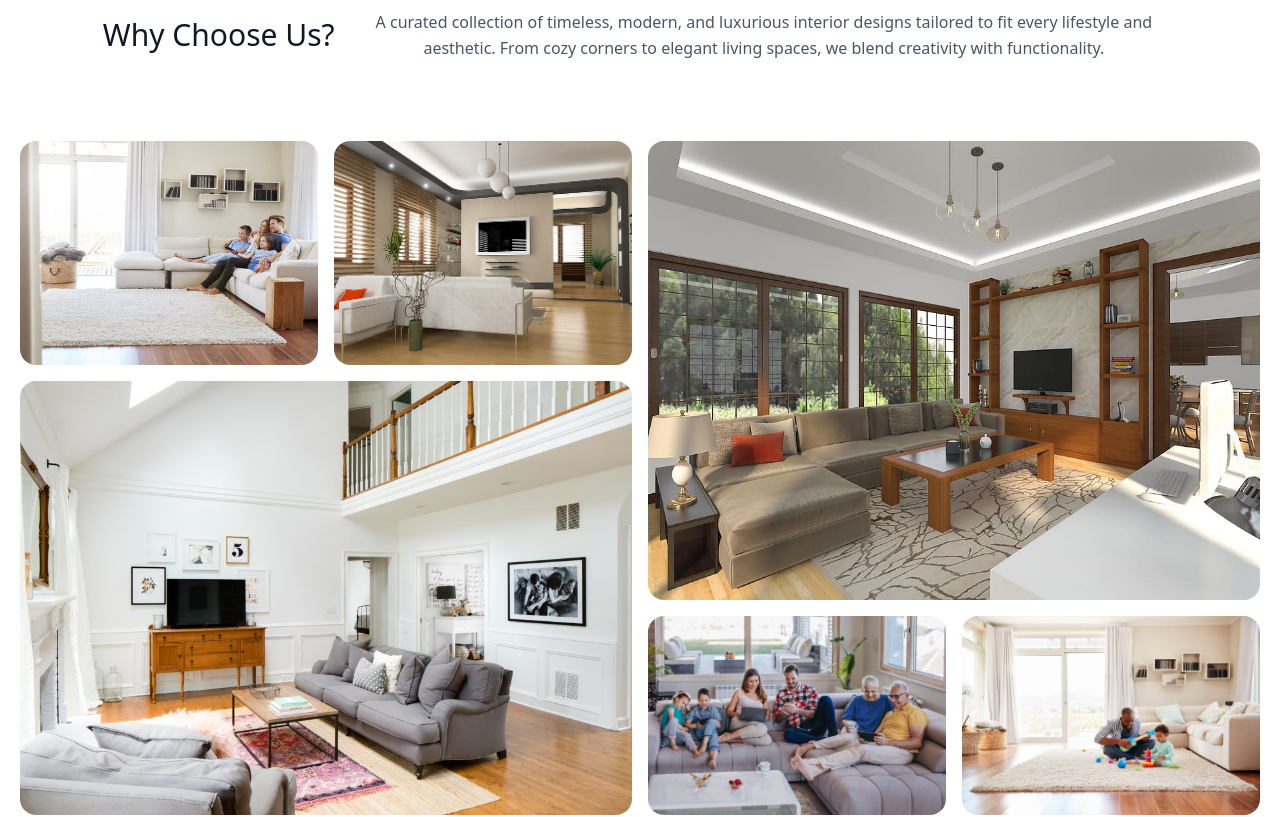
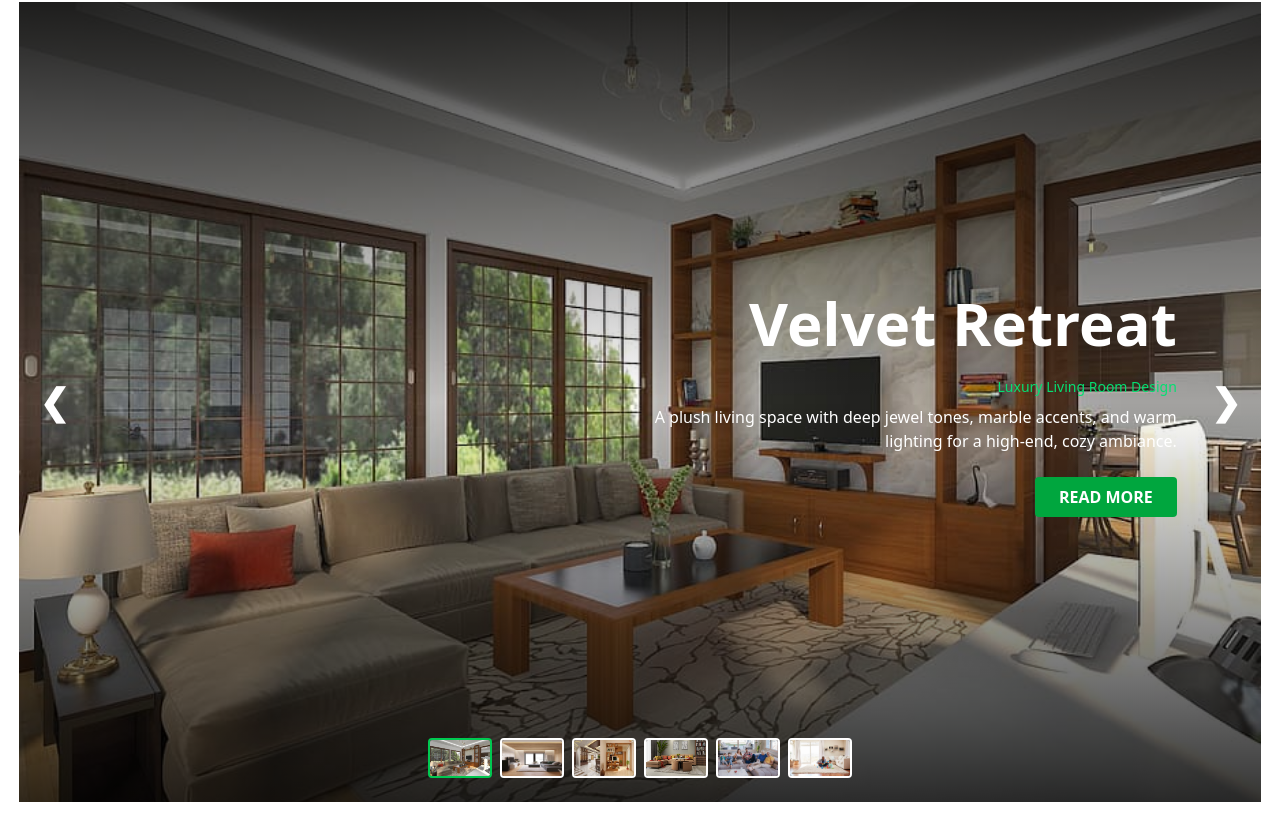
Before and after one commit to nkr1320/interiortesting1, a React (Vite) app: page / in a window 1280 px wide. Shown: the part 843-1660 px from the top of the page. Built offline with nearby package versions, Linux system fonts and the light colour scheme.

Commit message:
Update ContentSection.jsx
complete design changed

```diff
--- a/src/TailwindBlocks/Components/Pages/ContentSection.jsx
+++ b/src/TailwindBlocks/Components/Pages/ContentSection.jsx
@@ -1,55 +1,137 @@
-import React from "react";
-import image1 from '../Pages/images/image4.jpg';
-import image17 from '../Pages/images/image10.jpg';
-import image18 from '../Pages/images/image11.jpg';
-import image19 from '../Pages/images/image12.jpg';
+import React, { useState } from "react";
+
+
+
+import image1 from '../Pages/images/image12.jpg';
+import image17 from '../Pages/images/image18.jpg';
+import image18 from '../Pages/images/image19.jpg';
+import image19 from '../Pages/images/image17.jpg';
 import image20 from '../Pages/images/image13.jpg';
 import image21 from '../Pages/images/image14.jpg';
 
+const galleryData = [
+  {
+    img: image1,
+        title: "Velvet Retreat",
+
+    subtitle: "Luxury Living Room Design",
+    desc: "A plush living space with deep jewel tones, marble accents, and warm lighting for a high-end, cozy ambiance.",
+  },
+  {
+    img: image17,
+        title: "Urban  Zen",
+
+    subtitle: "Modern Minimalist Bedroom",
+    desc: "Clean lines, neutral palettes, and natural textures creating a calm and balanced sleeping sanctuary.",
+  },
+  {
+    img: image18,
+        title: "Artisan Blend",
+
+    subtitle: "Rustic-Modern Kitchen",
+    desc: "Combines wooden textures, matte finishes, and smart appliances to merge traditional charm with modern utility.",
+  },
+  {
+    img: image19,
+        title: "Golden Nook",
+
+    subtitle: "Elegant Reading Corner",
+    desc: "A curated corner with gold accents, ambient lighting, and vintage décor for quiet luxury and comfort.",
+  },
+  {
+    img: image20,
+        title: "Midnight Luxe",
+
+    subtitle: "Bold Dining Area",
+    desc: "Dark walls, contemporary furniture, and metallic highlights offer a dramatic yet refined dining experience.",
+  },
+
+  {
+    img: image21,
+        title: "Terra Glow",
+
+    subtitle: "Mediterranean-Inspired Bathroom",
+    desc: "Earthy tiles, arched mirrors, and soft lighting evoke warmth and timeless Mediterranean style.",
+  },
+];
+
+
 const ContentSection = () => {
+
+
+const [currentIndex, setCurrentIndex] = useState(0);
+  const current = galleryData[currentIndex];
+
+  const goToPrev = () => {
+    setCurrentIndex((prev) => (prev - 1 + galleryData.length) % galleryData.length);
+  };
+
+  const goToNext = () => {
+    setCurrentIndex((prev) => (prev + 1) % galleryData.length);
+  };
+
   return (
-    <>
-      <section id="ContentSection" className="text-gray-600 body-font">
-        <div className="container px-5 py-24 mx-auto flex flex-wrap">
+<>
+    <div className="headingtext text-[35px] font-bold text-center mt-8 mb-9">
+            Why choose us ?
+          </div>
+<section id="ContentSection" className="relative w-[90%] lg:w-[97%] lg:mx-auto h-[calc(100vh-210px)] lg:h-screen overflow-hidden text-white flex items-center justify-center m-[20px] rounded-2xl sm:mr-0 sm:p-15 sm:rounded-none">
+      {/* Background Image */}
+      <img
+        src={current.img}
+        alt="Slide Background"
+        className="absolute inset-0 w-full h-full object-cover z-0"
+      />
 
-          <div className="flex flex-col lg:flex-row lg:items-center lg:justify-center text-center lg:text-center mb-20">
-            <h1 className="sm:text-3xl text-2xl font-medium title-font text-gray-900 lg:mb-0 mb-4 lg:mr-4">
-              Why Choose Us?
-            </h1>
-            <p className="lg:w-2/3 leading-relaxed text-base px-4">
-              A curated collection of timeless, modern, and luxurious interior designs tailored to fit every lifestyle and aesthetic. From cozy corners to elegant living spaces, we blend creativity with functionality.
-            </p>
-          </div>
+      {/* Overlay */}
+      <div className="absolute inset-0 bg-gradient-to-t from-black via-transparent to-black opacity-80 z-10" />
 
-          <div className="flex flex-wrap md:-m-2 -m-1">
-            <div className="flex flex-wrap w-full md:w-1/2">
-              <div className="md:p-2 p-1 w-full md:w-1/2">
-                <img alt="gallery" className="w-full object-cover h-full object-center block rounded-2xl" src={image1} />
-              </div>
-              <div className="md:p-2 p-1 w-full md:w-1/2">
-                <img alt="gallery" className="w-full object-cover h-full object-center block rounded-2xl" src={image17} />
-              </div>
-              <div className="md:p-2 p-1 w-full">
-                <img alt="gallery" className="w-full h-full object-cover object-center block rounded-2xl" src={image18} />
-              </div>
-            </div>
-            <div className="flex flex-wrap w-full md:w-1/2">
-              <div className="md:p-2 p-1 w-full">
-                <img alt="gallery" className="w-full h-full object-cover object-center block rounded-2xl" src={image19} />
-              </div>
-              <div className="md:p-2 p-1 w-full md:w-1/2">
-                <img alt="gallery" className="w-full object-cover h-full object-center block rounded-2xl" src={image20} />
-              </div>
-              <div className="md:p-2 p-1 w-full md:w-1/2">
-                <img alt="gallery" className="w-full object-cover h-full object-center block rounded-2xl" src={image21} />
-              </div>
-            </div>
-          </div>
+      {/* Navigation Arrows */}
+      <button
+        onClick={goToPrev}
+        className="absolute left-5 top-1/2 transform -translate-y-1/2 z-30 text-white text-4xl font-bold hover:text-green-400"
+      >
+        ❮
+      </button>
+      <button
+        onClick={goToNext}
+        className="absolute right-5 top-1/2 transform -translate-y-1/2 z-30 text-white text-4xl font-bold hover:text-green-400"
+      >
+        ❯
+      </button>
 
+      {/* Text Overlay */}
+      <div className="relative z-20 container mx-auto px-6 py-20 flex flex-col lg:flex-row items-center justify-between h-full">
+        <div className="lg:ml-auto text-center lg:text-right max-w-xl">
+          <h2 className="text-4xl lg:text-6xl font-bold leading-tight mb-4">
+            {current.title}
+          </h2>
+                    <h4 className="text-green-400 text-sm mb-2">{current.subtitle}</h4>
+
+          <p className="mb-6">{current.desc}</p>
+          <button className="bg-green-600 hover:bg-green-700 text-white font-semibold py-2 px-6 rounded">
+            READ MORE
+          </button>
         </div>
-      </section>
+      </div>
+
+      {/* Thumbnails */}
+      <div className="absolute bottom-6 w-full flex justify-center items-center gap-2 z-30">
+        {galleryData.map((item, idx) => (
+          <img
+            key={idx}
+            src={item.img}
+            alt={`Thumbnail ${idx}`}
+            onClick={() => setCurrentIndex(idx)}
+            className={`w-16 h-10 object-cover border-2 rounded cursor-pointer transition duration-200 ${currentIndex === idx ? "border-green-500" : "border-white"
+              } hover:border-green-400`}
+          />
+        ))}
+      </div>
+    </section>
     </>
   );
 };
 
+
 export default ContentSection;
```
